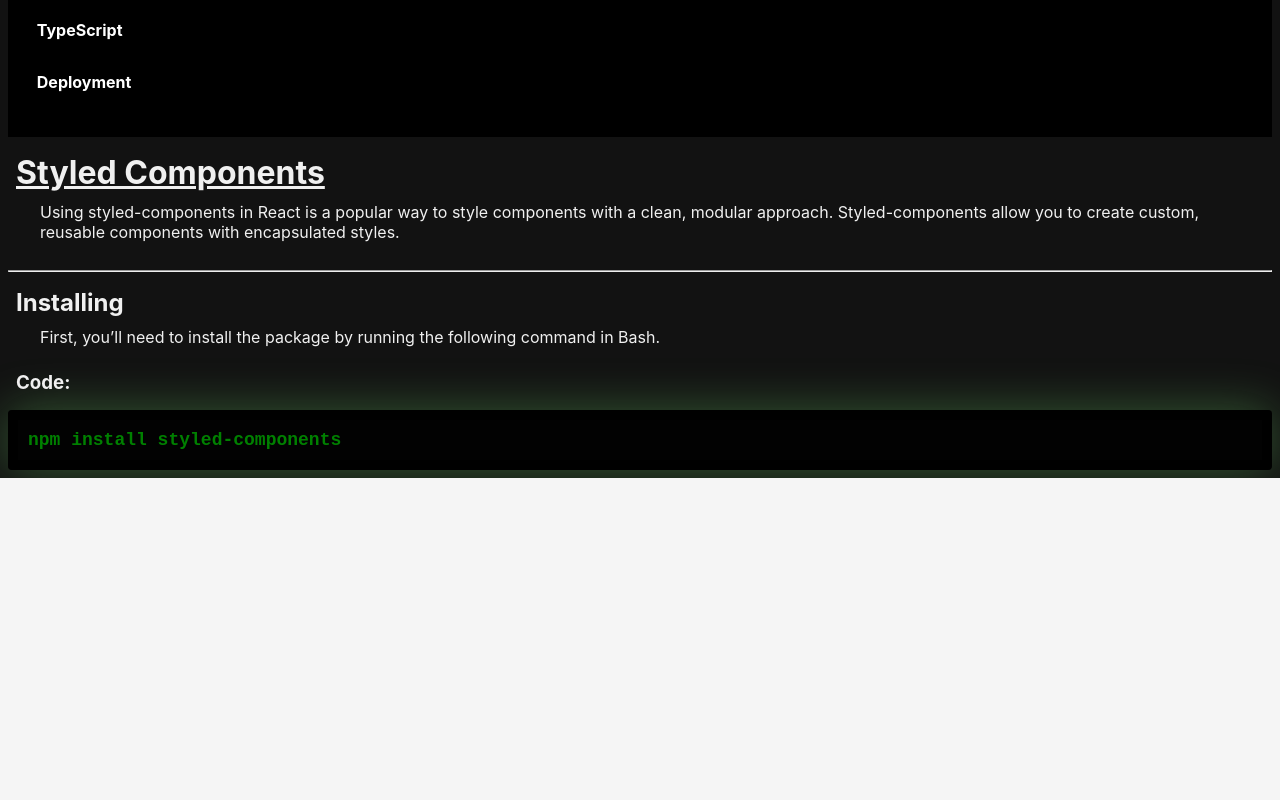
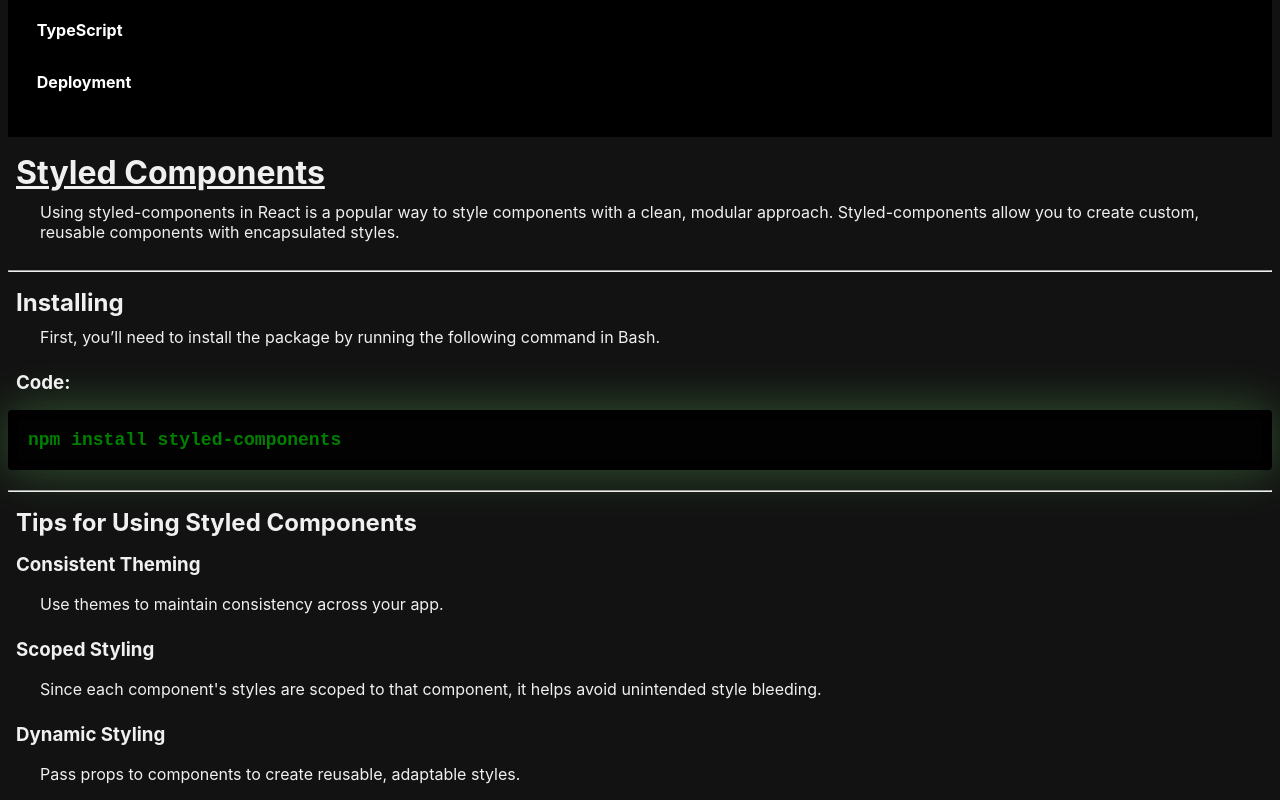
Before and after one commit to rees-kyle/react_showcase, a React (Create React App) app in the folder project/: page /react_showcase/styled-components in a window 1280 px wide. Shown: the part 682-1482 px from the top of the page. Before the commit the page ends 1160 px from the top, so only its background shows below. Built offline with nearby package versions, Linux system fonts and the light colour scheme.

Commit message:
Add Tips component
- Added component file.
- Added to index in components folder.
- Imported and added component to page.

```diff
--- /dev/null
+++ b/project/src/components/styling/styled_components/Tips.js
@@ -0,0 +1,20 @@
+const Tips = () => {
+  return (
+    <div>
+      <br/>
+      <hr/>
+      <h2>Tips for Using Styled Components</h2>
+
+      <h3>Consistent Theming</h3>
+      <p>Use themes to maintain consistency across your app.</p>
+
+      <h3>Scoped Styling</h3>
+      <p>Since each component's styles are scoped to that component, it helps avoid unintended style bleeding.</p>
+
+      <h3>Dynamic Styling</h3>
+      <p>Pass props to components to create reusable, adaptable styles.</p>
+    </div>
+  );
+};
+
+export default Tips;
--- a/project/src/components/styling/styled_components/index.js
+++ b/project/src/components/styling/styled_components/index.js
@@ -1,2 +1,3 @@
 export { default as StyledComponents } from './StyledComponents';
 export { default as Install } from './Install';
+export { default as Tips } from './Tips';
--- a/project/src/pages/styling/StyledComponentsPage.js
+++ b/project/src/pages/styling/StyledComponentsPage.js
@@ -1,6 +1,7 @@
 import {
   StyledComponents,
-  Install
+  Install,
+  Tips
 } from '../../components/styling/styled_components';
 
 const StyledComponentsPage = () => {
@@ -8,6 +9,7 @@
     <>
       <StyledComponents />
       <Install />
+      <Tips />
     </>
   );
 };
```
